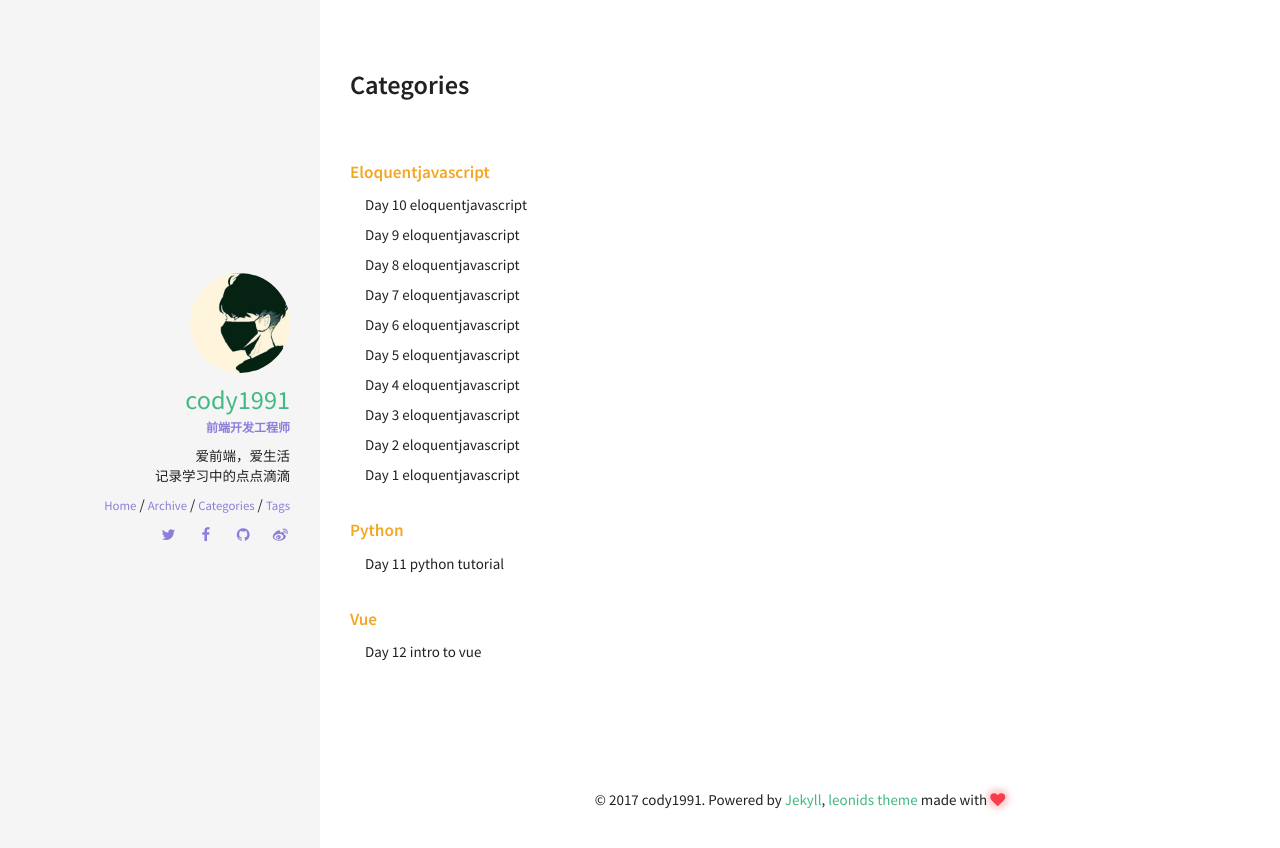
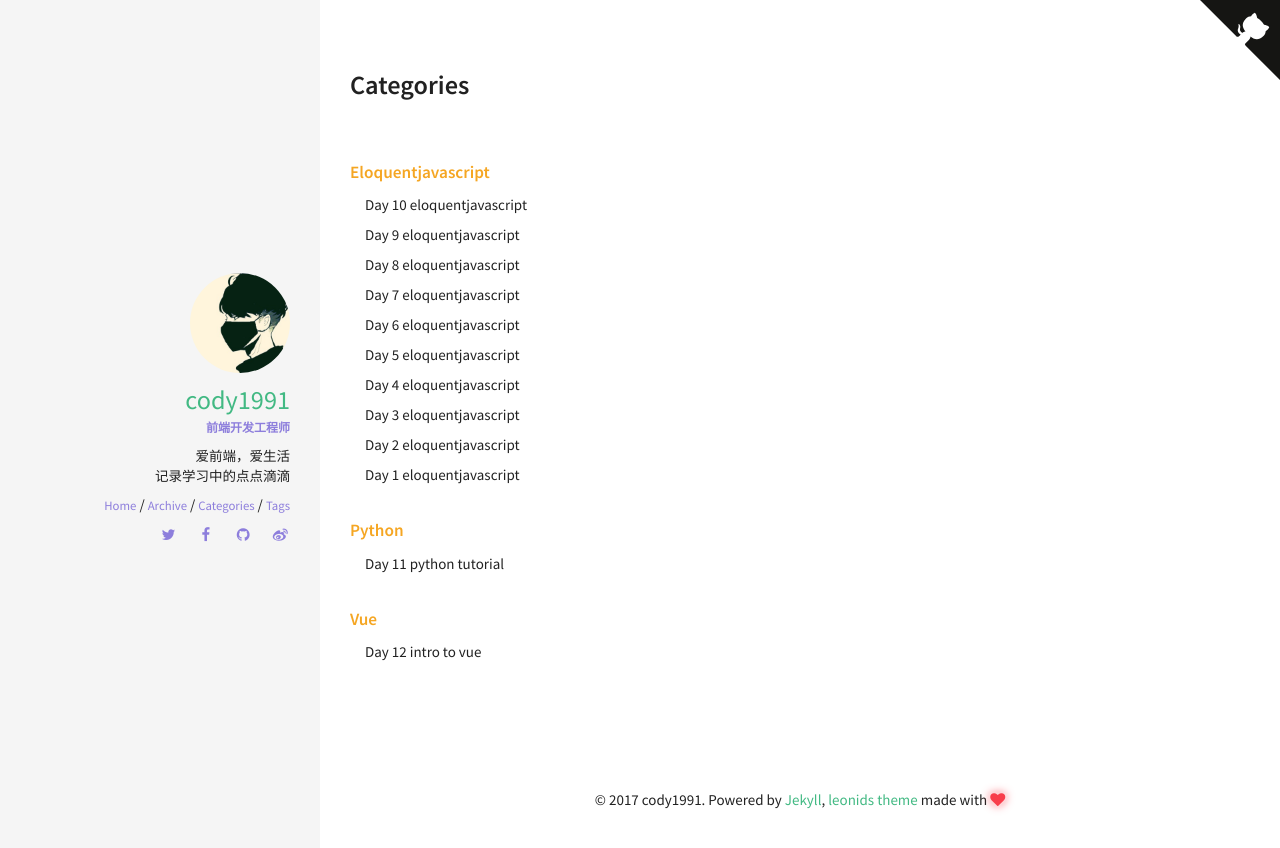
Before and after one commit to guoao2016/diary, a Jekyll site: the page built from categories/index.html, in a window 1280 px wide. Shown: the top 848 px of the page. Built offline with Jekyll 4.4.1, drawn with Linux system fonts in a browser that asks for light colours; comment, search, counter and statistics services are not loaded.

Commit message:
add github link

```diff
--- a/_config.yml
+++ b/_config.yml
@@ -48,7 +48,7 @@
     ad-client:
     ad-slot:
   bing-verify:
-  github: cody1991/diary
+  github: cody1991
   gitlab: #username
   stackoverflow: #123456/username   from a "http://stackoverflow.com/users/123456/username" link
   linkedin: #username
--- a/_layouts/default.html
+++ b/_layouts/default.html
@@ -4,6 +4,13 @@
 {% include head.html %}
 
 <body>
+  <a href="http://github.com/cody1991/diary" target="_blank" class="github-corner">
+    <svg width="80" height="80" viewBox="0 0 250 250" style="fill:#151513; color:#fff; position: absolute; top: 0; border: 0; right: 0; z-index: 100;">
+      <path d="M0,0 L115,115 L130,115 L142,142 L250,250 L250,0 Z"></path><path d="M128.3,109.0 C113.8,99.7 119.0,89.6 119.0,89.6 C122.0,82.7 120.5,78.6 120.5,78.6 C119.2,72.0 123.4,76.3 123.4,76.3 C127.3,80.9 125.5,87.3 125.5,87.3 C122.9,97.6 130.6,101.9 134.4,103.2" fill="currentColor" style="transform-origin: 130px 106px;" class="octo-arm"></path>
+      <path d="M115.0,115.0 C114.9,115.1 118.7,116.5 119.8,115.4 L133.7,101.6 C136.9,99.2 139.9,98.4 142.2,98.6 C133.8,88.0 127.5,74.4 143.8,58.0 C148.5,53.4 154.0,51.2 159.7,51.0 C160.3,49.4 163.2,43.6 171.4,40.1 C171.4,40.1 176.1,42.5 178.8,56.2 C183.1,58.6 187.2,61.8 190.9,65.4 C194.5,69.0 197.7,73.2 200.1,77.6 C213.8,80.2 216.3,84.9 216.3,84.9 C212.7,93.1 206.9,96.0 205.4,96.6 C205.1,102.4 203.0,107.8 198.3,112.5 C181.9,128.9 168.3,122.5 157.7,114.1 C157.9,116.9 156.7,120.9 152.7,124.9 L141.0,136.5 C139.8,137.7 141.6,141.9 141.8,141.8 Z" fill="currentColor" class="octo-body"></path>
+    </svg>
+  </a>
+  <style>.github-corner:hover .octo-arm{animation:octocat-wave 560ms ease-in-out}@keyframes octocat-wave{0%,100%{transform:rotate(0)}20%,60%{transform:rotate(-25deg)}40%,80%{transform:rotate(10deg)}}@media (max-width:500px){.github-corner:hover .octo-arm{animation:none}.github-corner .octo-arm{animation:octocat-wave 560ms ease-in-out}}</style>
   <div class="row">
     <div class="col s12 m3">
       <div class="table cover">
```
